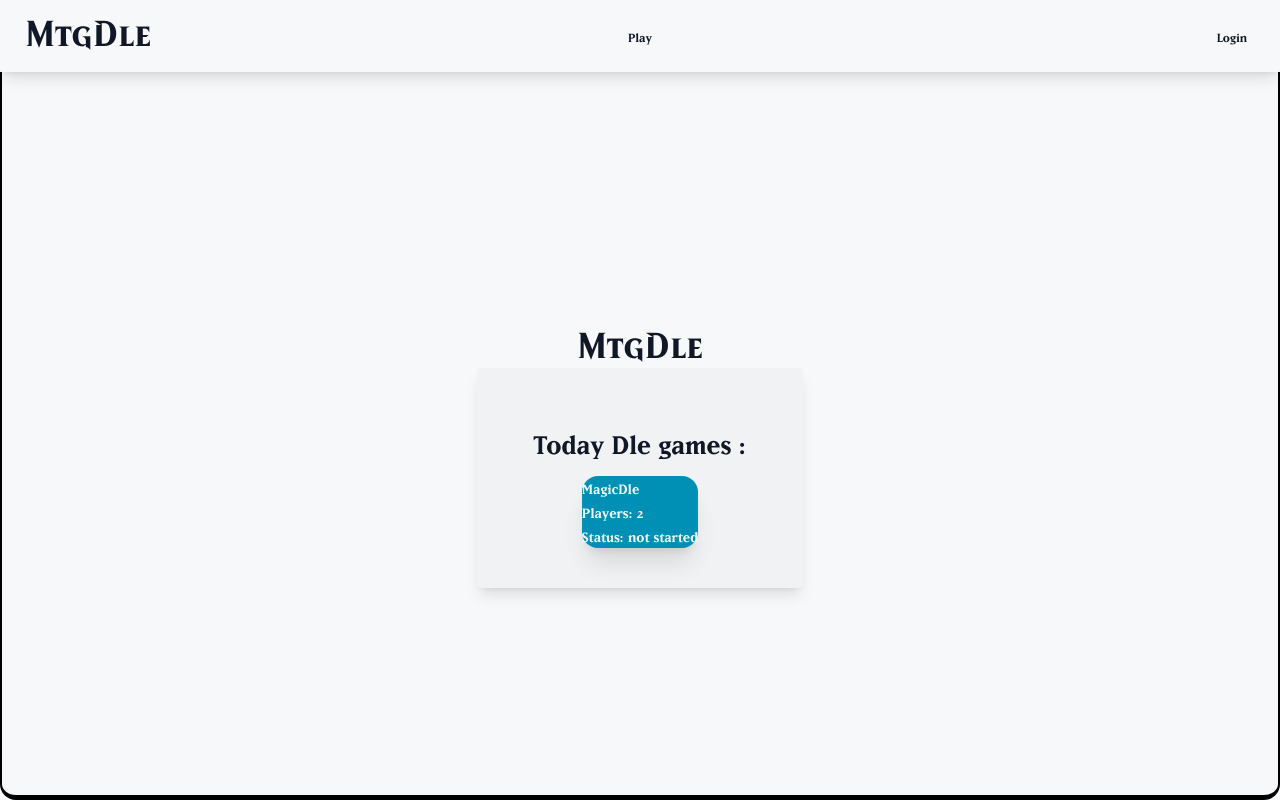
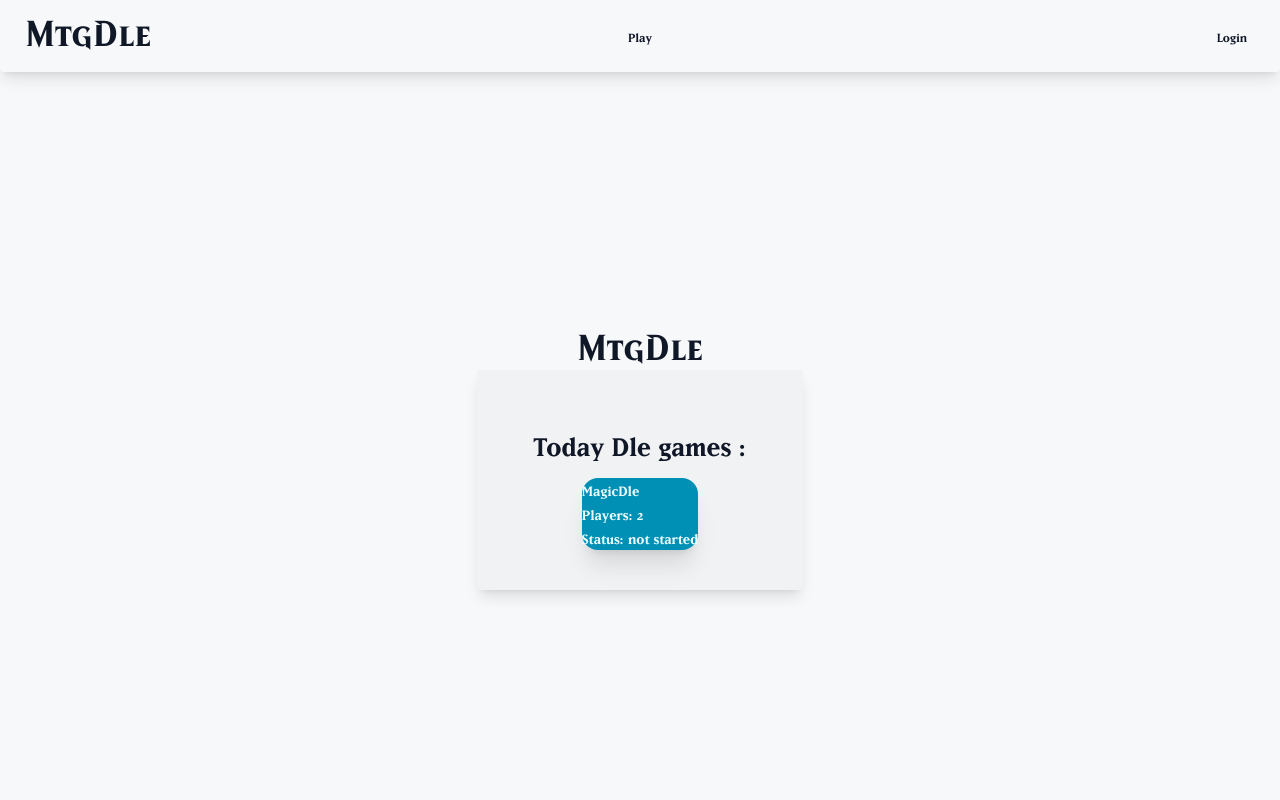
Before and after one commit to Primoux/ft_transcendence, a React (Vite) app in the folder frontend/: page / in a window 1280 px wide. Built offline with nearby package versions, Linux system fonts and the light colour scheme; no server answers.

Commit message:
fix(ui): remove leftover debug frame on main content

```diff
--- a/frontend/src/App.tsx
+++ b/frontend/src/App.tsx
@@ -57,9 +57,9 @@ function App() {
 	let dleElement;
 	dleElement = <DlePage />
 	return (
-		<div className="App h-dvh w-dvw flex flex-col">
+		<div className="App min-h-dvh w-full flex flex-col">
 			<NavBar user={currentUser} logout={disconnectUser}></NavBar>
-			<div className="flex flex-col mainContent bg-blue flex-1 border-x-2 border-b-5 rounded-b-2xl border-black justify-center items-center">
+			<div className="flex flex-col flex-1 justify-center items-center p-4">
 				<Routes>
 					<Route path="/login" element={loginElement} />
 					<Route path="/register" element={registerElement} />
```
